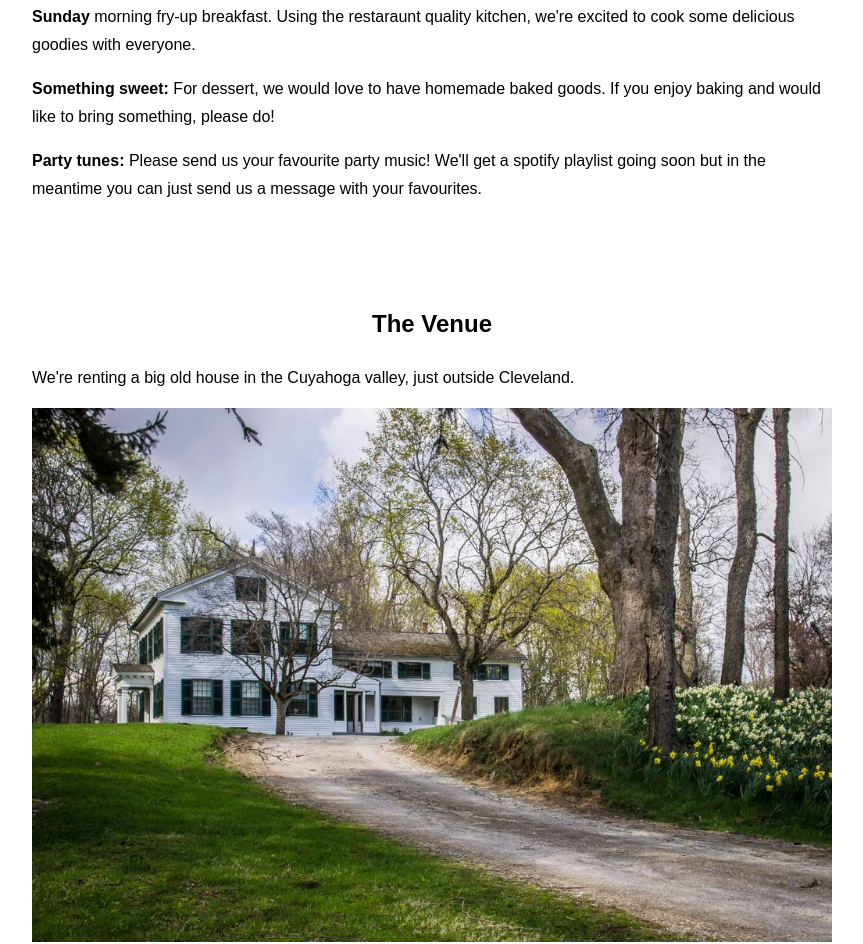
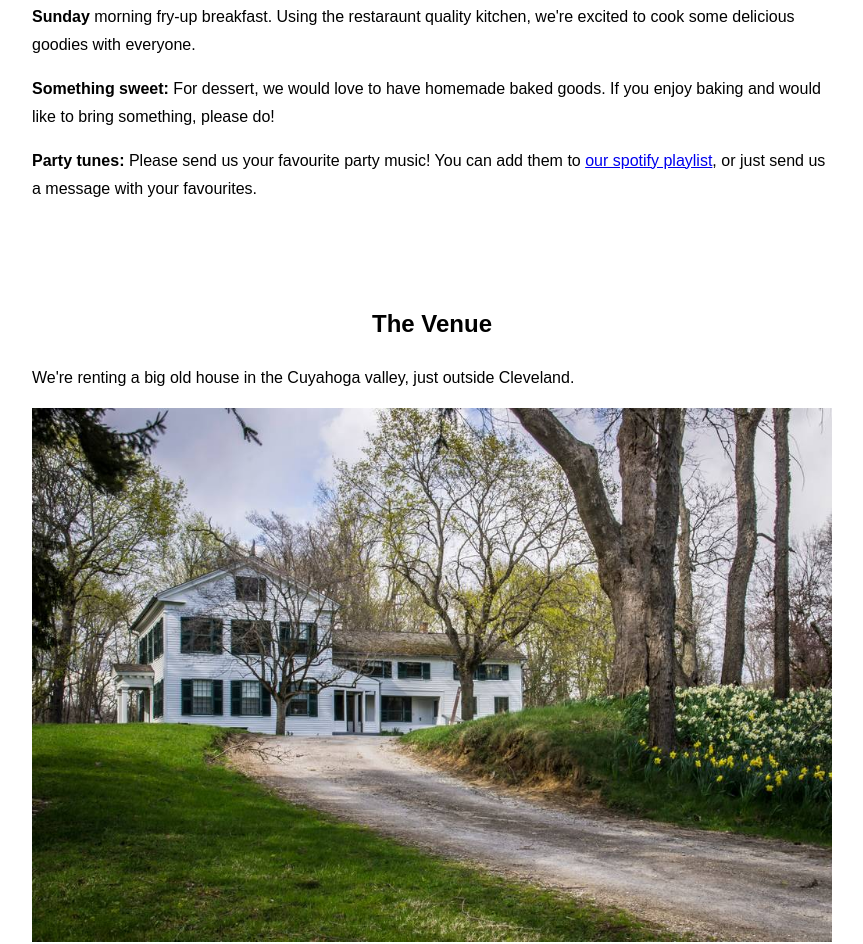
Before and after one commit to omarkhan/bartokhan.party, a plain HTML site: page index.html in a window 1280 px wide. Shown: the part 1870-2814 px from the top of the page, without its empty margins (208-1071 px from the left). Drawn offline with Linux system fonts and the light colour scheme; a web font is replaced by a local one.

Commit message:
Add link to spotify playlist

```diff
--- a/index.html
+++ b/index.html
@@ -47,8 +47,9 @@
   </p>
   <p>
     <strong>Party tunes:</strong> Please send us your favourite party music!
-    We'll get a spotify playlist going soon but in the meantime you can just
-    send us a message with your favourites.
+    You can add them to
+    <a href="https://open.spotify.com/user/1232802786/playlist/280FbzSt8MCDLdqWOIvcLn">our spotify playlist</a>,
+    or just send us a message with your favourites.
   </p>
 </section>
 
```
